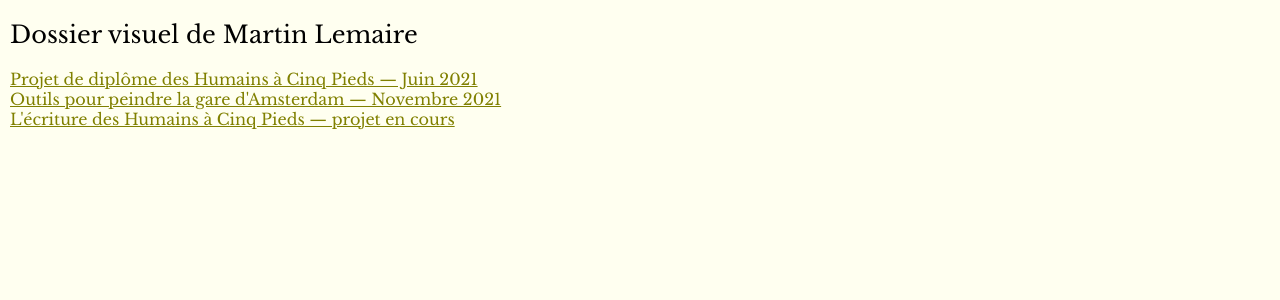
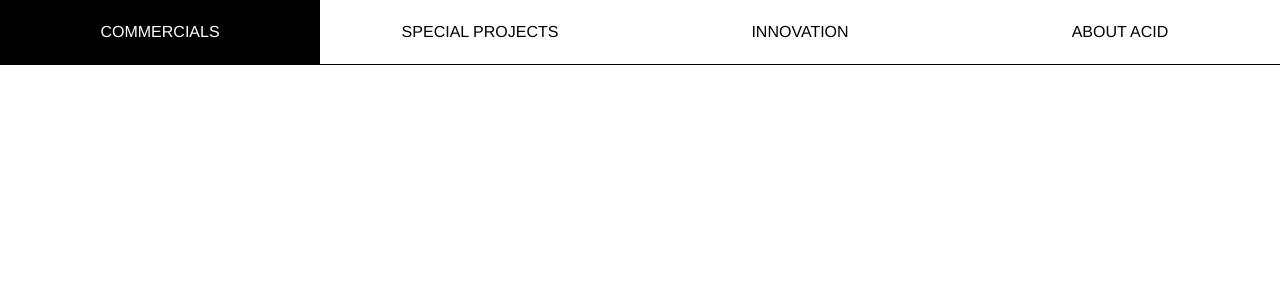
Before and after one commit to clemtre/erg-dossier-2022, a Jekyll site: the page built from index.html, in a window 1280 px wide. Shown: the top 300 px of the page. Built offline with Jekyll 4.4.1, drawn with Linux system fonts in a browser that asks for light colours; nearby versions of some CDN libraries.

Commit message:
init + nav

```diff
--- a/_includes/head.html
+++ b/_includes/head.html
@@ -6,6 +6,10 @@
 
 	<!-- CSS & fonts -->
 	<link rel="stylesheet" href="css/app.css">
+	<link rel="stylesheet" href="css/vars.css">
+	<link rel="stylesheet" href="css/nav.css">
+	<link rel="stylesheet" href="css/global.css">
+	<!-- <script defer src="js/darkmode.js"></script> -->
 
 	<link rel="preconnect" href="https://fonts.gstatic.com" crossorigin>
 <link href="https://fonts.googleapis.com/css2?family=Libre+Baskerville:ital@0;1&display=swap" rel="stylesheet">
--- a/css/app.scss
+++ b/css/app.scss
@@ -11,7 +11,6 @@ body{
 	margin: 0;
 }
 
-// Some Style Variables
 $primary-color: #36465f;
 $secondary-color: #464646;
 $error: #de3535;
@@ -19,37 +18,15 @@ $success: #d5f5d7;
 
 $max-width: 960px;
 
-// Breakpoints. Use these in your media queries.
-$babybear: 321px;
-$mamabear: 769px;
-$papabear: 1140px;
-$monsterbear: 1300px;
-
-$font-size: 16px;
-$font-family: Helvetica, sans-serif;
-$alt-font-family: monospace;
-$font-color: #353535;
-
-/* Social Icons */
-$twitter: #78cdf0 !default;
-$facebook: #537bbd !default;
-$instagram: #517fa4 !default;
-$youtube: #d34836 !default;
-$snapchat: #fffc00 !default;
-$pinterest:	#cb2027 !default;
-$google: #dd4b39 !default;
 
 img {
 	max-width: 100vw;
 }
 
 body {
-	background-color: ivory;
+	background-color: var(--primary);
 }
 
-a {
-	color: olive;
-}
 
 .tier {
 	max-width: 100%;
--- /dev/null
+++ b/css/global.css
@@ -0,0 +1,8 @@
+a, p ,h1, h2, h3 {
+    color: var(--primary);
+    font-family: Helvetica;
+}
+ul,li, a {
+    margin: 0;
+    padding: 0;
+}
--- /dev/null
+++ b/css/nav.css
@@ -0,0 +1,44 @@
+.nav ul  {
+    list-style-type: none;
+       display: flex;
+       flex-direction: row;
+       flex-wrap: wrap;
+       align-items: center;
+
+       max-width: 100%;
+
+     }
+     .nav a {
+       text-transform: uppercase;
+       vertical-align: middle;
+
+       transition: all .1s;
+       color: var(--secondary);
+       text-decoration: none;
+       text-align: center;
+     }
+     .nav li {
+       justify-content: center;
+       display: flex;
+       height: 4rem;
+       flex: 1;
+       align-items: center;
+     }
+     .nav ul li a {
+       width: 100%;
+     }
+     .nav li:hover {
+       background-color: var(--secondary);
+     }
+     .nav li:hover a {
+       color: var(--primary);
+     }
+     .nav .active {
+       background-color: var(--secondary);
+     }
+     .nav .active a {
+       color: var(--primary);
+     }
+     .nav {
+       border-bottom: 1px solid var(--secondary);
+     }
--- /dev/null
+++ b/css/vars.css
@@ -0,0 +1,15 @@
+:root {
+  --primary: white;
+  --secondary: black;
+}
+
+html {
+  --primary: white;
+  --secondary: black;
+}
+@media (prefers-color-scheme: dark) {
+  html {
+    --primary: black;
+    --secondary: white;
+  }
+}
--- a/index.html
+++ b/index.html
@@ -3,15 +3,28 @@ layout: default
 ---
 
 
-<section>
-  <h1>{{site.title}}</h1>
-  <a href="humains-a-cinq-pieds.html">Projet de diplôme des Humains à Cinq Pieds &mdash; Juin 2021</a>
-  <a href="united-painting.html">Outils pour peindre la gare d'Amsterdam &mdash; Novembre 2021</a>
-  <a href="ecriture-ha5p.html">L'écriture des Humains à Cinq Pieds &mdash; projet en cours</a>
+<section class="nav">
+  <ul>
+    <li class="active">
+      <a  href="index.html">Commercials</a>
+
+    </li>
+    <li>
+      <a href="index.html">Special Projects</a>
+
+    </li>
+    <li>
+      <a href="index.html">Innovation</a>
+
+    </li>
+    <li>
+      <a href="index.html">About Acid</a>
+
+    </li>
+  </ul>
+
 </section>
+<style>
 
-<style>
-  a{
-    display: block;
-  }
+
 </style>
```
Also changed, not shown: ecriture-ha5p.html (deleted, +0 -18 lines), humains-a-cinq-pieds.html (deleted, +0 -70 lines), humans.txt (deleted, +0 -15 lines), js/darkmode.js (added, +39 -0 lines), united-painting.html (deleted, +0 -73 lines).
